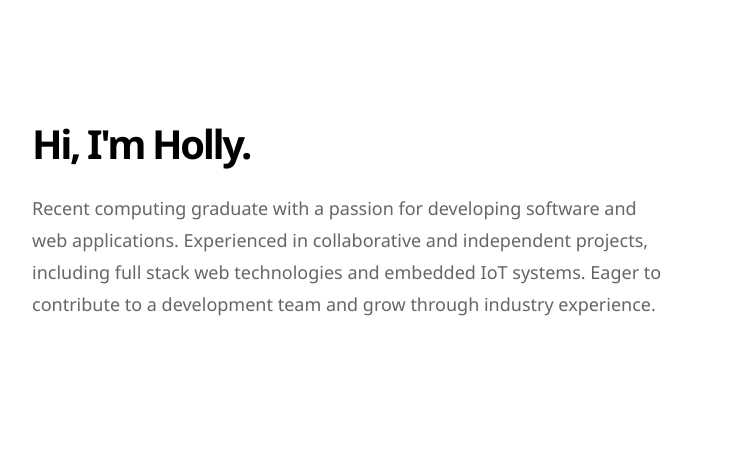
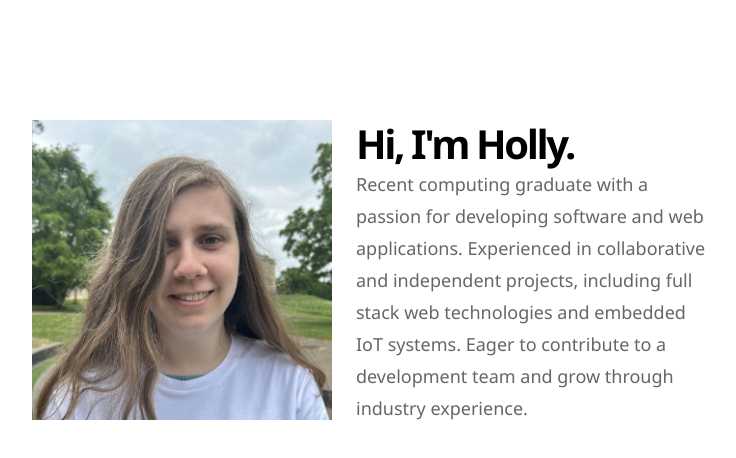
Before and after one commit to hollyejordan/portfolio, a Next.js app: page / in a window 1280 px wide. Shown: the top 458 px of the page, without its empty margins (268-1004 px from the left). Built offline with nearby package versions, Linux system fonts and the light colour scheme.

Commit message:
Add profile picture

```diff
--- a/app/globals.css
+++ b/app/globals.css
@@ -1,6 +1,7 @@
 :root {
   --background: #ffffff;
   --foreground: #171717;
+  font-family: 'Segoe UI', Tahoma, Geneva, Verdana, sans-serif;
 }
 
 html,
@@ -9,17 +10,9 @@ body {
   overflow-x: hidden;
 }
 
-h1 {
-  font-family: 'Segoe UI', Tahoma, Geneva, Verdana, sans-serif;
-}
-
 body {
   color: var(--foreground);
   background: var(--background);
-  font-family: 'Segoe UI', Tahoma, Geneva, Verdana, sans-serif;
-  /* font-family: Arial, Helvetica, sans-serif; */
-  -webkit-font-smoothing: antialiased;
-  -moz-osx-font-smoothing: grayscale;
 }
 
 * {
--- a/app/page.module.css
+++ b/app/page.module.css
@@ -26,7 +26,7 @@
 
 .intro {
   display: flex;
-  flex-direction: column;
+  flex-direction: row;
   align-items: flex-start;
   text-align: left;
   gap: 24px;
@@ -54,6 +54,7 @@
   }
 
   .intro {
+    flex-direction: column;
     gap: 16px;
   }
 
--- a/app/page.tsx
+++ b/app/page.tsx
@@ -1,12 +1,21 @@
 import styles from "./page.module.css";
+import Image from 'next/image';
 
 export default function Home() {
   return (
     <div className={styles.page}>
       <main className={styles.main}>
         <div className={styles.intro}>
-          <h1>Hi, I'm Holly.</h1>
-          <p>Recent computing graduate with a passion for developing software and web applications. Experienced in collaborative and independent projects, including full stack web technologies and embedded IoT systems. Eager to contribute to a development team and grow through industry experience.</p>
+          <Image
+            src="/profile-pic.jpg"
+            width={300}
+            height={300}
+            alt="Portrait of the author"
+          />
+          <div>
+            <h1>Hi, I'm Holly.</h1>
+            <p>Recent computing graduate with a passion for developing software and web applications. Experienced in collaborative and independent projects, including full stack web technologies and embedded IoT systems. Eager to contribute to a development team and grow through industry experience.</p>
+          </div>
         </div>
       </main>
     </div>
```
Also changed, not shown: public/profile-pic.jpg (added).
